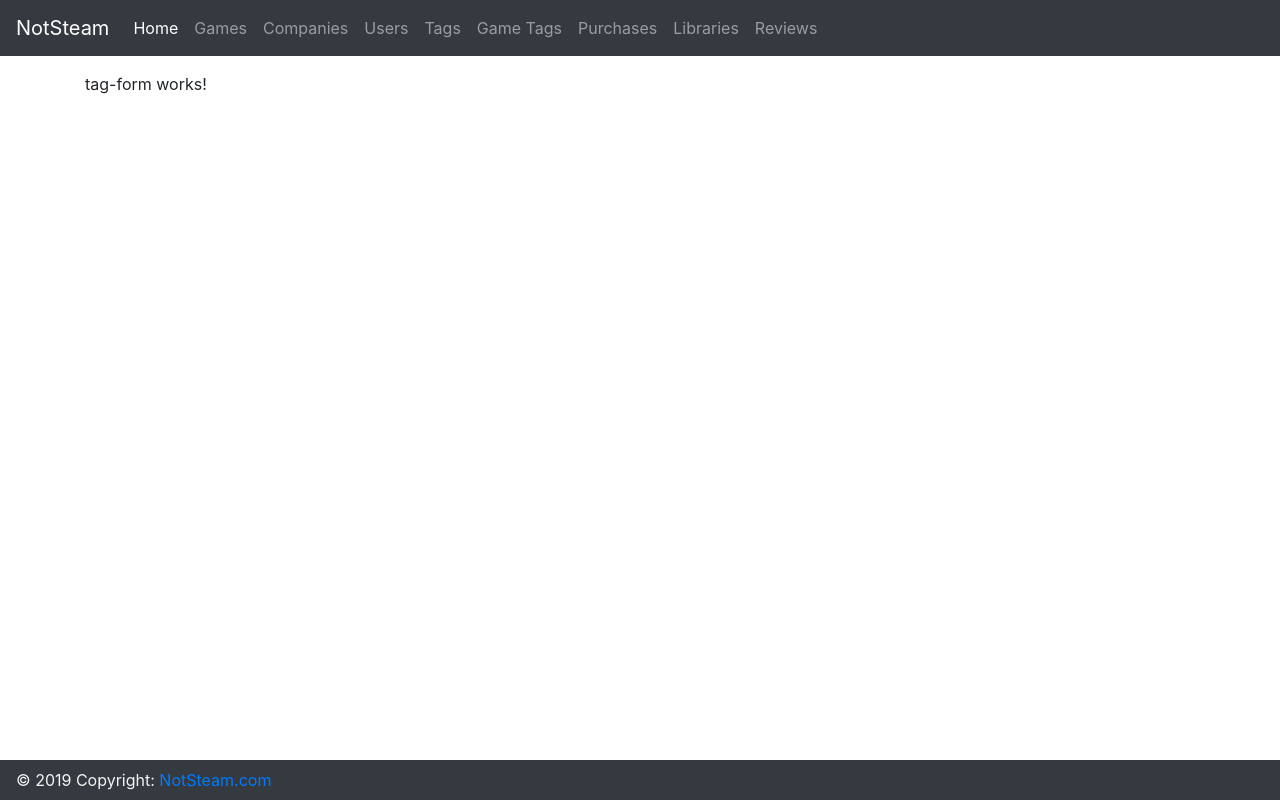
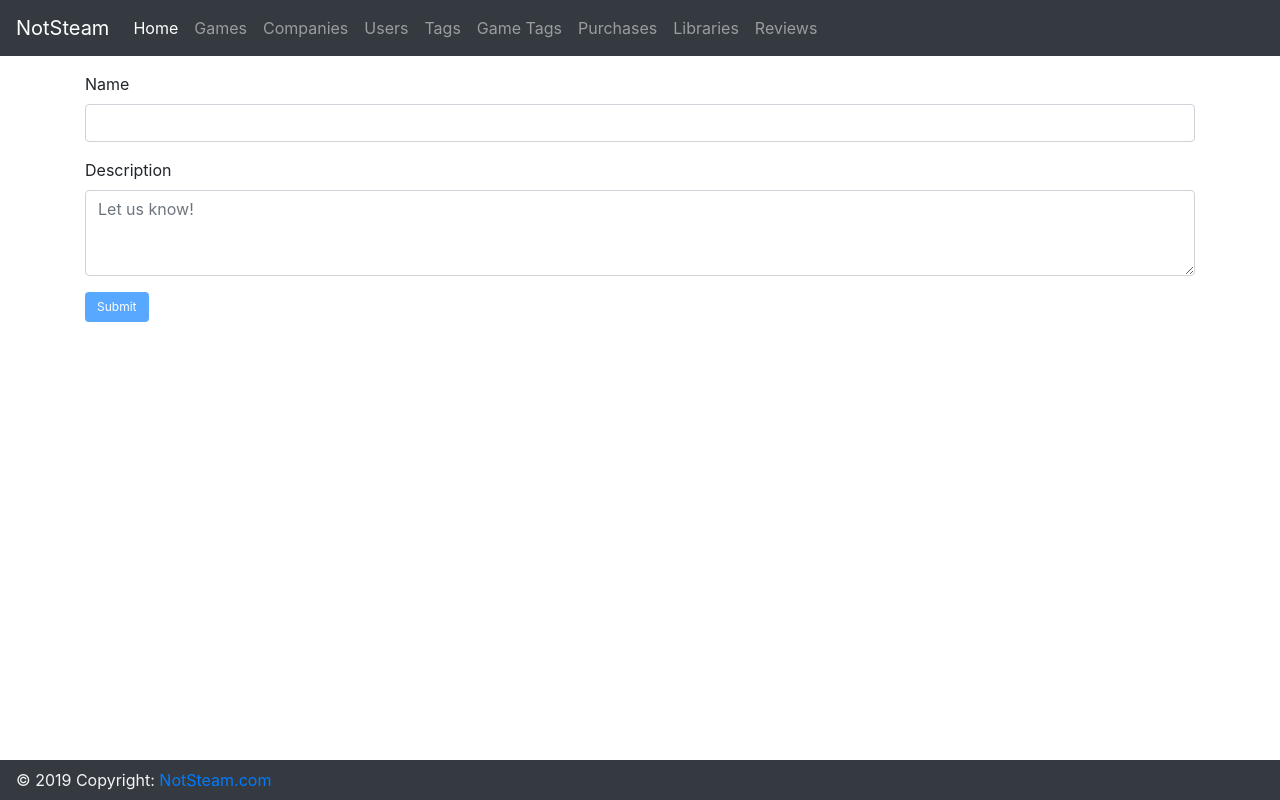
Before and after one commit to Flynt56/not-steam, an Angular app in the folder src/NotSteam.WebUI/ClientApp/: page /tags/1 in a window 1280 px wide. Built offline with nearby package versions, Linux system fonts and the light colour scheme; no server answers.

Commit message:
Implement tag-form.component

```diff
--- a/src/NotSteam.WebUI/ClientApp/src/app/tag/tag-form/tag-form.component.html
+++ b/src/NotSteam.WebUI/ClientApp/src/app/tag/tag-form/tag-form.component.html
@@ -1 +1,24 @@
-<p>tag-form works!</p>
+<div>
+    <div [hidden]="errorMessage.length == 0">
+        {{errorMessage}}
+    </div>
+    <form (submit)="onSubmit()" #tagForm="ngForm">
+        <input title="id" name="id" type="hidden" [(ngModel)]="tag.id" />
+        <div class="form-group">
+            <label for="name">
+                Name
+            </label>
+            <input required type="text" name="name" [(ngModel)]="tag.name" class="form-control" id="name">
+        </div>
+        <div class="form-group">
+            <label for="description">
+                Description
+            </label>
+            <textarea type="text" id="description" name="description" class="form-control" rows="3" cols="50"
+                name="description" placeholder="Let us know!" [(ngModel)]="tag.description"></textarea>
+        </div>
+        <button [disabled]="!tagForm.form.valid" type="submit" class="btn btn-primary">
+            Submit
+        </button>
+    </form>
+</div>
--- a/src/NotSteam.WebUI/ClientApp/src/app/tag/tag-form/tag-form.component.ts
+++ b/src/NotSteam.WebUI/ClientApp/src/app/tag/tag-form/tag-form.component.ts
@@ -1,4 +1,8 @@
 import { Component, OnInit } from '@angular/core';
+import { ActivatedRoute, Router } from '@angular/router';
+import { TagService } from '../tag.service';
+import { SpinnerService } from 'src/app/shared/spinner.service';
+import { ToastrService } from 'ngx-toastr';
 
 @Component({
   selector: 'app-tag-form',
@@ -7,9 +11,49 @@ import { Component, OnInit } from '@angular/core';
 })
 export class TagFormComponent implements OnInit {
 
-  constructor() { }
+  constructor(
+    private route: ActivatedRoute,
+    private tagService: TagService,
+    private spinner: SpinnerService,
+    private router: Router,
+    private toastr: ToastrService
+  ) { }
+
+  public tag: any = {};
+  public errorMessage = '';
 
   ngOnInit() {
+    this.route.paramMap.subscribe(params => {
+      const tagId = params.get('id');
+
+      if (tagId != null) {
+        this.getTag(tagId);
+      }
+    });
+  }
+
+  getTag(tagId) {
+    this.tagService.getOne(tagId).subscribe(response => {
+      this.tag = response;
+      this.spinner.hide();
+    });
+  }
+
+  onSubmit() {
+    this.spinner.show();
+
+    this.tagService.submit(this.tag).subscribe(
+      () => {
+        this.toastr.success('Uspješno izvršeno!');
+        this.router.navigate(['tags']);
+        this.spinner.hide();
+      },
+      (response: any) => {
+        const firstError = response.error.errors;
+        const firstKey = Object.keys(firstError)[0];
+        this.errorMessage = firstError[firstKey][0];
+        this.spinner.hide();
+      });
   }
 
 }
```
